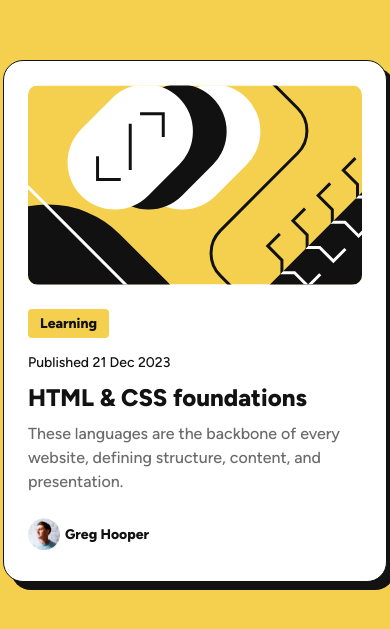
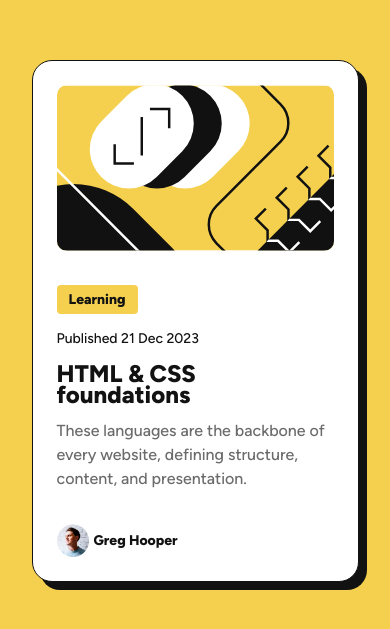
Before and after one commit to LuizHen527/blog-preview-card, a plain HTML site: page index.html in a window 390 px wide. Shown: the part 101-730 px from the top of the page. Drawn offline with Linux system fonts and the light colour scheme.

Commit message:
Add a little responsiveness

```diff
--- a/styles.css
+++ b/styles.css
@@ -106,3 +106,10 @@ body {
 .main-image {
     border-radius: 10px;
 }
+
+@media (max-width: 600px) {
+    .card-container {
+        width: 327px;
+        justify-content: space-between;
+    }
+}
```
